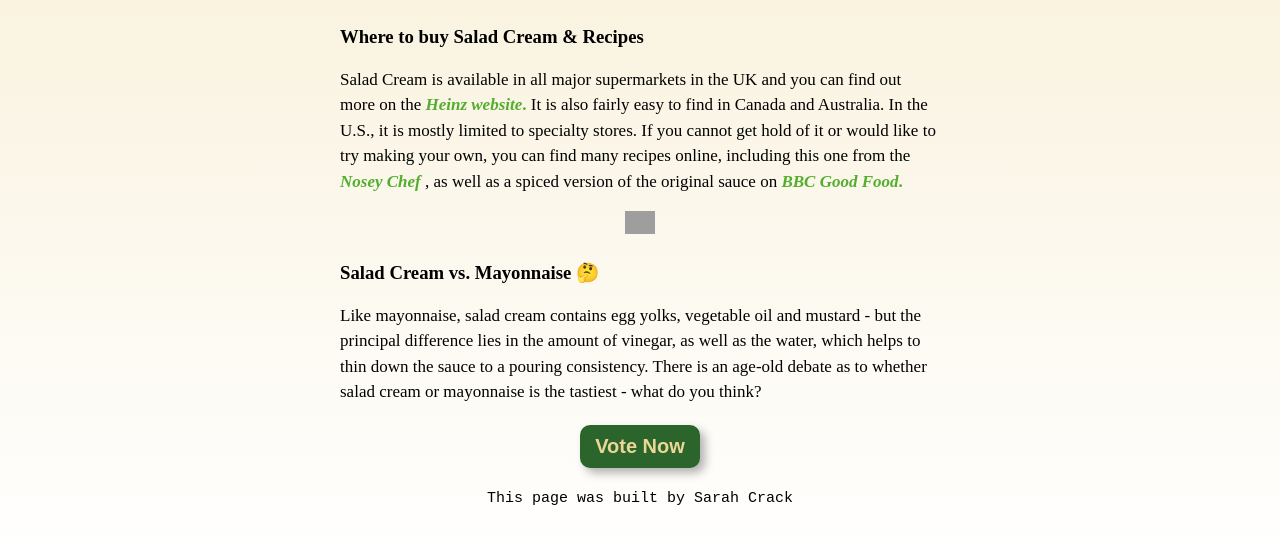
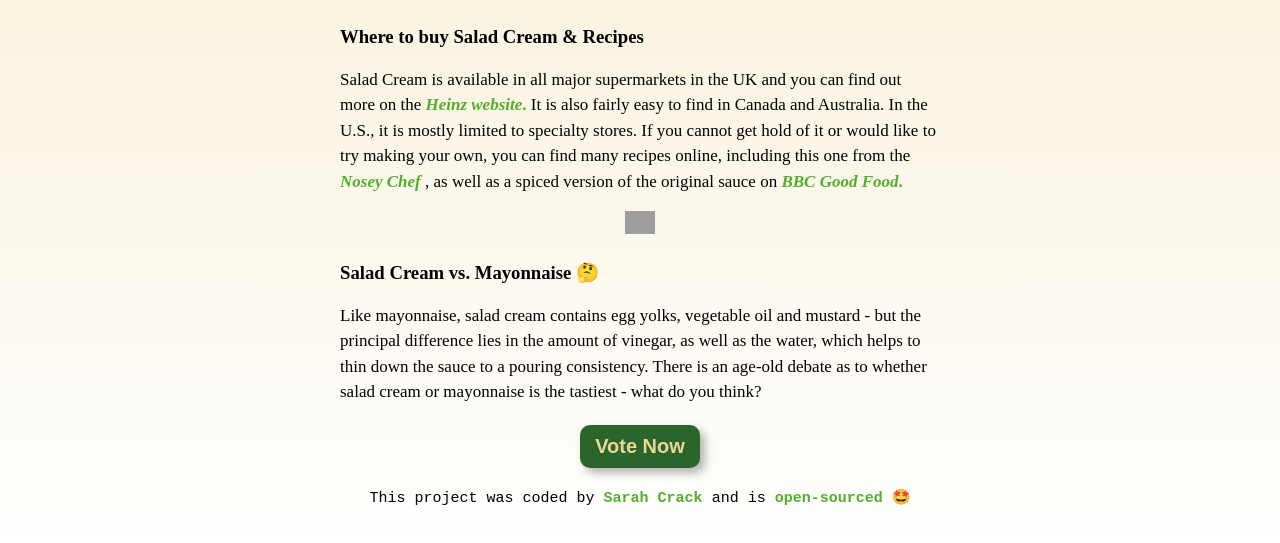
Before and after one commit to sarahcrack/salad-cream, a plain HTML site: page index.html in a window 1280 px wide. Shown: the part 937-1480 px from the top of the page. Drawn offline with Linux system fonts and the light colour scheme; grey boxes are pictures that could not be loaded.

Commit message:
updated footer

```diff
--- a/index.html
+++ b/index.html
@@ -182,7 +182,12 @@
 
       <button><strong>Vote Now</strong></button>
 
-      <p class="footer">This page was built by Sarah Crack</p>
+          <p class="footer"> This project was coded by
+            <a href="https://www.linkedin.com/in/sarah-crack-b2209195/" target="_blank">Sarah Crack</a>
+            and is
+            <a href="https://github.com/sarahcrack" target="_blank">open-sourced</a>
+            🤩
+          </p>
 
       <script>
         function voteNow() {
```
